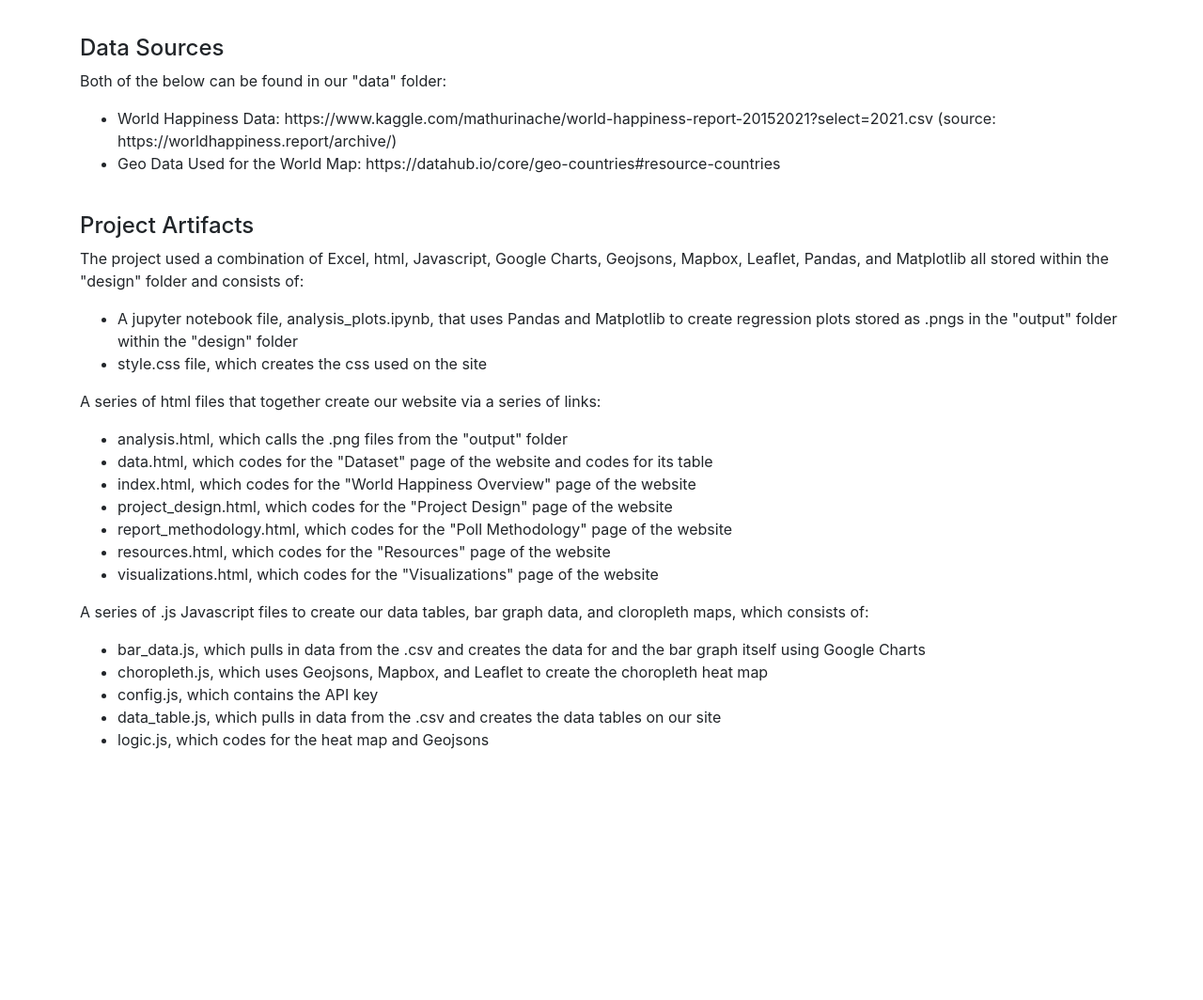
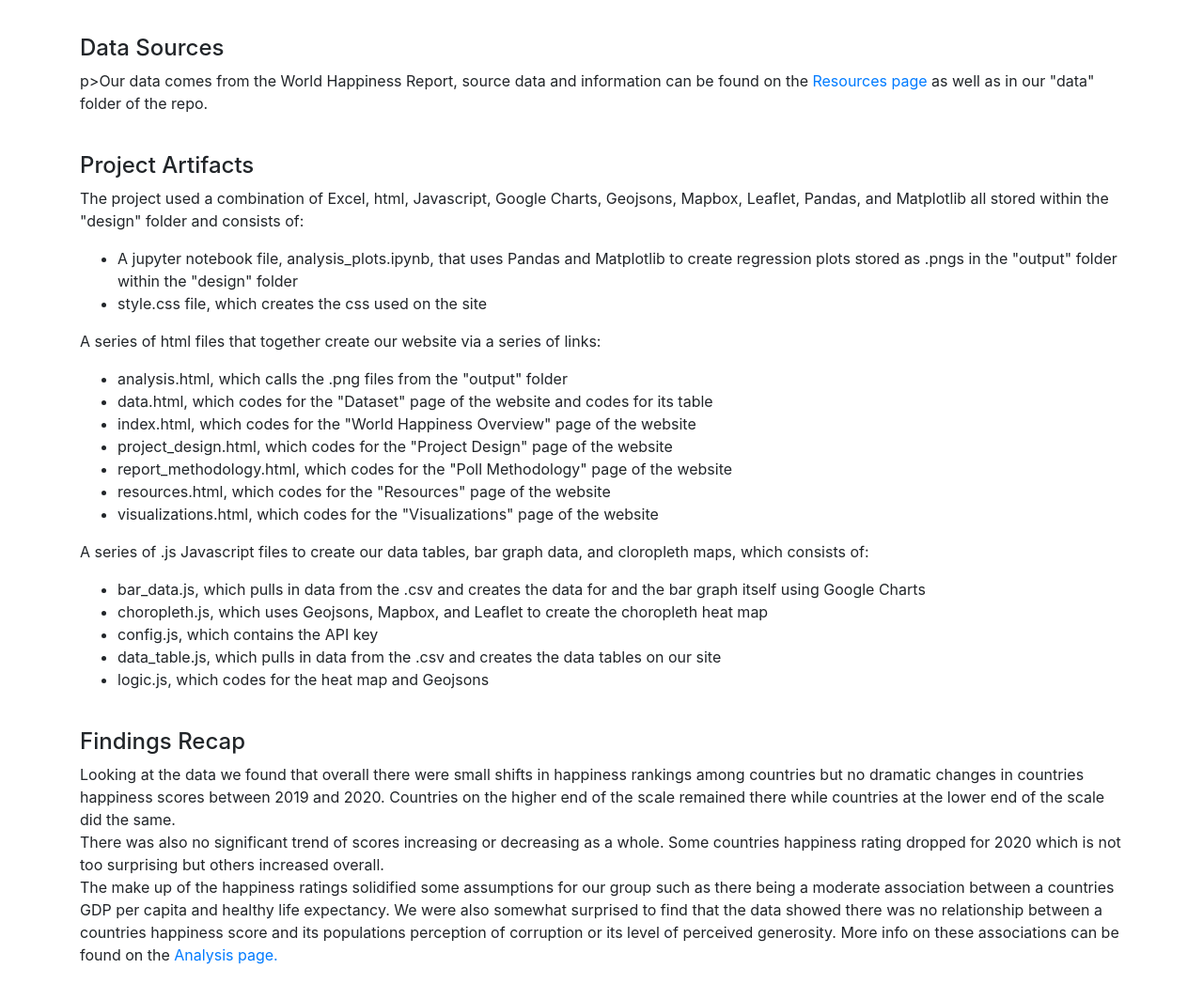
Before and after one commit to isdicely/Project2_World_Happpiness, a plain HTML site: page design/project_design.html in a window 1280 px wide. Shown: the part 698-1762 px from the top of the page at 94% size. Before the commit the page ends 1537 px from the top, so only its background shows below. Drawn offline with nearby package versions, Linux system fonts and the light colour scheme.

Commit message:
Update Findings and sources
Adding Findings recap & Linking resources sources section

```diff
--- a/design/project_design.html
+++ b/design/project_design.html
@@ -72,11 +72,7 @@
                 <p>Each of these categories was given a numberical value, which was then added up to a total overall score called the Happiness Score. From this Happiness Score, the countries' rankings were determined. </p>
                 <br>
                 <h4>Data Sources</h4>
-                    <p>Both of the below can be found in our "data" folder:</p>
-                <ul>
-                    <li>World Happiness Data: https://www.kaggle.com/mathurinache/world-happiness-report-20152021?select=2021.csv (source: https://worldhappiness.report/archive/)</li>
-                    <li>Geo Data Used for the World Map: https://datahub.io/core/geo-countries#resource-countries</li>
-                </ul>
+                  p>Our data comes from the World Happiness Report, source data and information can be found on the <a href="resources.html">Resources page</a> as well as in our "data" folder of the repo.</p>
                 <br>
                 <h4>Project Artifacts</h4>
                     <p>The project used a combination of Excel, html, Javascript, Google Charts, Geojsons, Mapbox, Leaflet, Pandas, and Matplotlib all stored within the "design" folder and consists of:
@@ -102,8 +98,13 @@
                     <li>config.js, which contains the API key</li>
                     <li>data_table.js, which pulls in data from the .csv and creates the data tables on our site</li>
                     <li>logic.js, which codes for the heat map and Geojsons</li>
-
                 </ul>
+                <br>
+                <h4>Findings Recap</h4>
+                <p>Looking at the data we found that overall there were small shifts in happiness rankings among countries but no dramatic changes in countries happiness scores between 2019 and 2020. Countries on the higher end of the scale remained there while
+                    countries at the lower end of the scale did the same.<br>There was also no significant trend of scores increasing or decreasing as a whole. Some countries happiness rating dropped for 2020 which is not too surprising but others increased overall.<br>
+                    The make up of the happiness ratings solidified some assumptions for our group such as there being a moderate association between a countries GDP per capita and healthy life expectancy. We were also somewhat surprised to find that the data showed there
+                    was no relationship between a countries happiness score and its populations perception of corruption or its level of perceived generosity. More info on these associations can be found on the <a href="analysis.html">Analysis page.</a></p>
                 <br>
             </div>
         </div>
```
